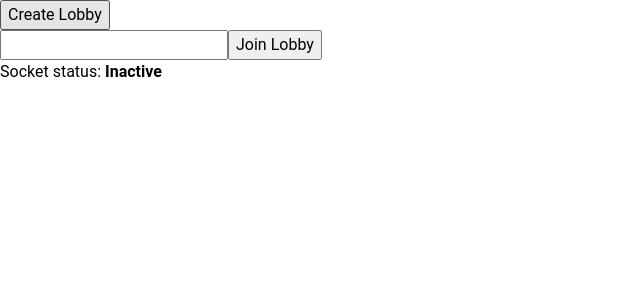
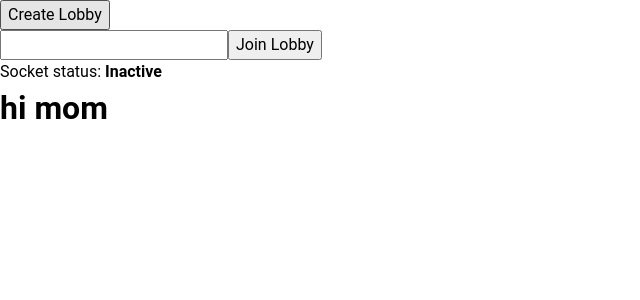
Before and after one commit to I3uckwheat/cards-of-carousal, a React (Create React App) app in the folder frontend/: page / in a window 1280 px wide. Shown: the top 300 px of the page, without its empty margins (0-640 px from the left). Built offline with nearby package versions, Linux system fonts and the light colour scheme; no server answers.

Commit message:
Create basic PlayerList component, render it from App.js and define its propTypes

```diff
--- a/frontend/src/App.js
+++ b/frontend/src/App.js
@@ -1,10 +1,34 @@
 import React from 'react';
 import SocketTest from './components/SocketTest';
+import PlayerList from './components/PlayerList';
 
 function App() {
+  const players = {
+    playerID1: {
+      name: 'Bender',
+      score: 3,
+      czar: false,
+      submittedCards: [1, 4],
+    },
+    playerID2: {
+      name: 'Bacon',
+      score: 5,
+      czar: true,
+      submittedCards: [],
+    },
+    playerID3: {
+      name: 'Briggs',
+      score: 0,
+      czar: false,
+      submittedCards: [5, 6],
+    },
+  };
+
   return (
     <div className="App">
       <SocketTest />
+
+      <PlayerList players={players} />
     </div>
   );
 }
--- /dev/null
+++ b/frontend/src/components/PlayerList.js
@@ -0,0 +1,26 @@
+import React from 'react';
+
+import PropTypes from 'prop-types';
+
+function PlayerList({ players }) {
+  console.log(players);
+
+  return (
+    <div>
+      <h1>hi mom</h1>
+    </div>
+  );
+}
+
+PlayerList.propTypes = {
+  players: PropTypes.objectOf(
+    PropTypes.shape({
+      name: PropTypes.string.isRequired,
+      score: PropTypes.number.isRequired,
+      czar: PropTypes.bool.isRequired,
+      submittedCards: PropTypes.arrayOf(PropTypes.number),
+    }),
+  ).isRequired,
+};
+
+export default PlayerList;
```
